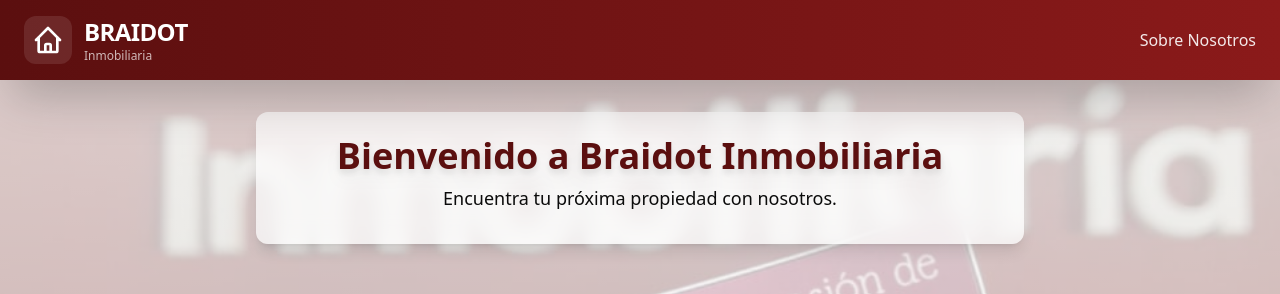
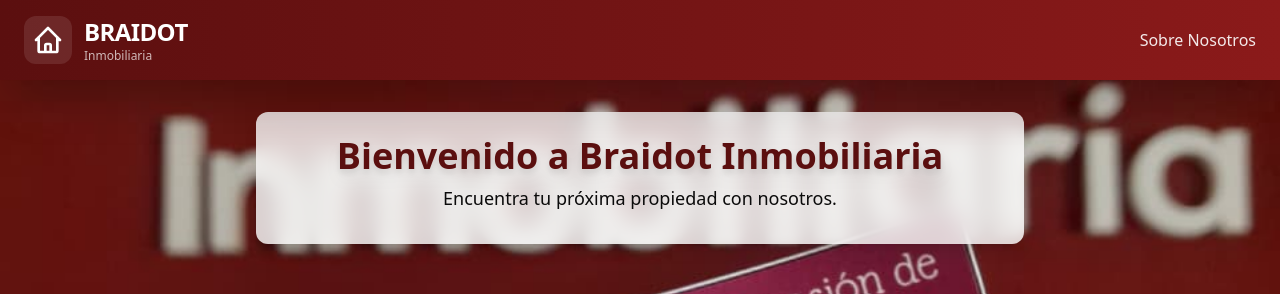
Before and after one commit to kevinramirezok/Braidot_Inmobiliaria, a React (Vite) app: page / in a window 1280 px wide. Shown: the top 294 px of the page. Built offline with nearby package versions, Linux system fonts and the light colour scheme; no server answers; the database is empty.

Commit message:
Fix: Reducir overlay del fondo para mejor visibilidad

```diff
--- a/src/pages/Home.jsx
+++ b/src/pages/Home.jsx
@@ -76,12 +76,12 @@ const Home = () => {
             className="absolute inset-0 bg-cover bg-center bg-fixed"
             style={{ backgroundImage: `url(${fondoImage})` }}
           />
-          <div className="absolute inset-0 bg-gradient-to-b from-white/80 via-white/70 to-white/90" />
+          <div className="absolute inset-0 bg-gradient-to-b from-transparent via-transparent to-white/10" />
         </div>
 
         {/* Contenido */}
         <div className="relative z-10 w-full">
-          <div className="bg-white/70 rounded-xl shadow-lg px-10 py-6 my-8 max-w-3xl mx-auto text-center backdrop-blur-md">
+          <div className="bg-white/80 rounded-xl shadow-lg px-10 py-6 my-8 max-w-3xl mx-auto text-center backdrop-blur-md">
             <h1 className="text-4xl font-extrabold mb-2 text-braidot-primary-bordo drop-shadow-lg">Bienvenido a Braidot Inmobiliaria</h1>
             <p className="text-braidot-negro text-lg mb-2">Encuentra tu próxima propiedad con nosotros.</p>
           </div>
```
